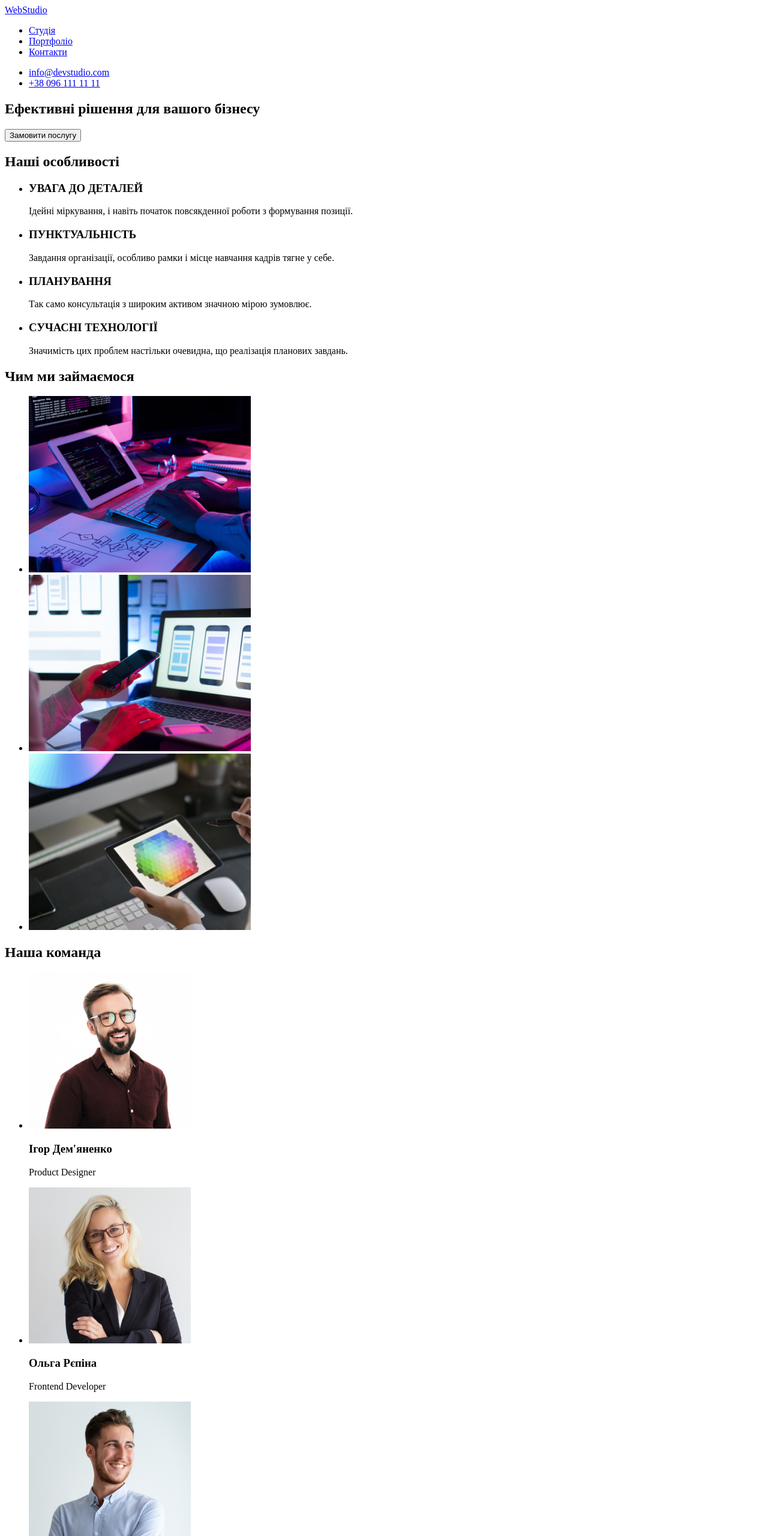
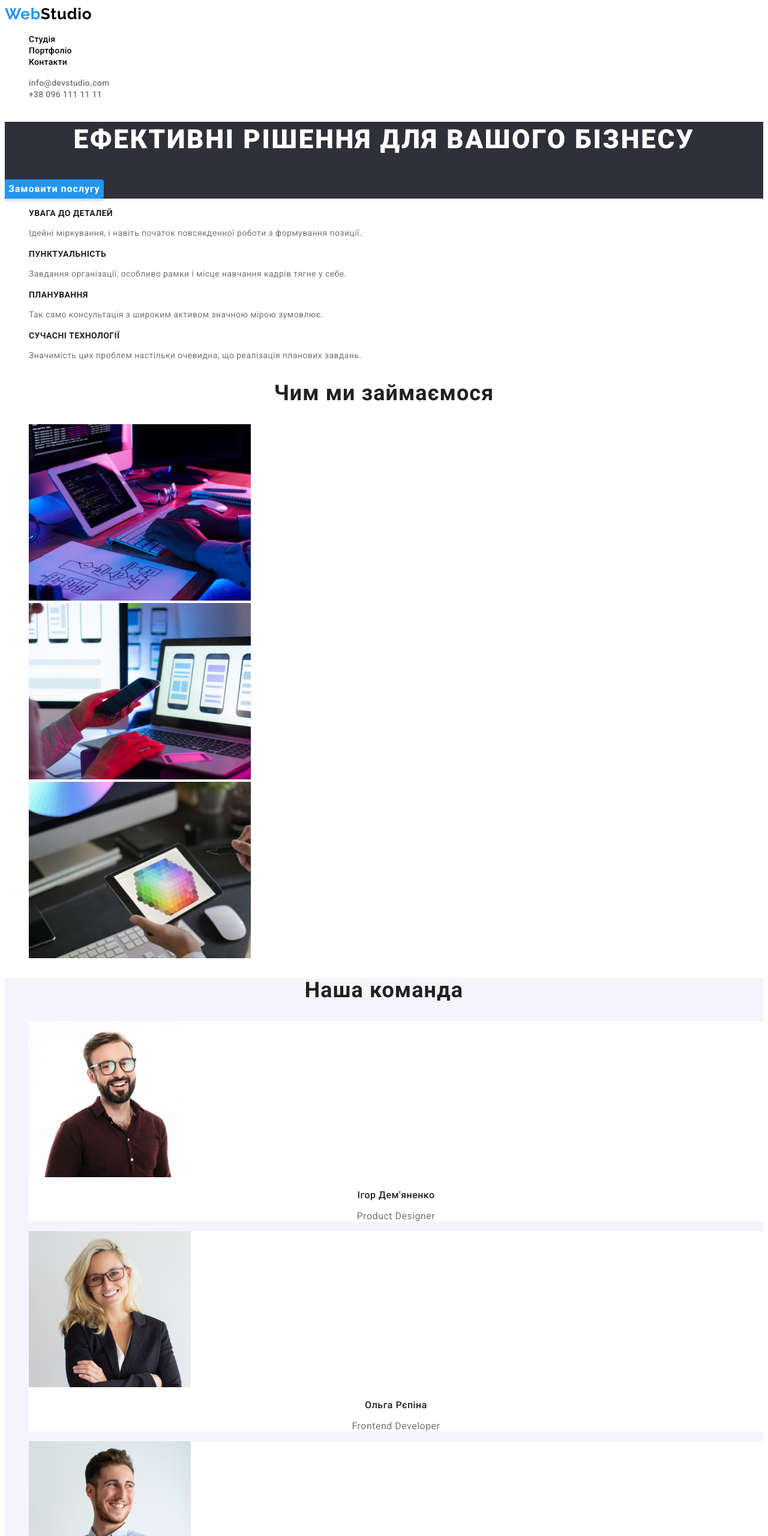
Before and after one commit to ndnastia/goit-markup-hw-01, a plain HTML site: page index.html in a window 1280 px wide. Shown: the top 2560 px of the page at 60% size. Drawn offline with Linux system fonts and the light colour scheme.

Commit message:
added css

```diff
--- /dev/null
+++ b/css/styles.css
@@ -0,0 +1,265 @@
+:root {
+--main-color: #2F303A;
+--second-color: #F5F4FA;
+--main-text-color: #212121;
+--second-text-color: #757575;
+--accent-text-color: #2196F3;
+--logo-text-header: #000000;
+--logo-text-footer: #fff;
+--body-color: #fff;
+--second-body-color: #F5F4FA;
+}
+body {
+    font-family: 'Raleway', sans-serif;
+    font-family: 'Roboto', sans-serif;
+    background-color: var(--body-color);
+}
+
+/*Header*/
+
+.logo-header {
+    font-family: 'Raleway';
+    font-weight: 700;
+    font-size: 26px;
+    line-height: 1.192;
+    letter-spacing: 0.03em;
+    text-decoration: none;
+    color: var(--logo-text-header);
+}
+
+.accent-logo {
+    color: var(--accent-text-color);
+}
+
+li {
+    list-style-type: none;
+}
+
+.navigation-bar {
+    text-decoration: none;
+    font-weight: 500;
+    font-size: 14px;
+    line-height: 1.142;
+    letter-spacing: 0.02em;
+    color: var(--main-text-color), #212121;
+}
+
+.contact-info {
+    font-style: normal;
+    text-decoration: none;
+    font-weight: 500;
+    font-size: 14px;
+    line-height: 1.142;
+    letter-spacing: 0.02em;
+    color: var(--second-text-color);
+}
+
+.navigation-bar:hover,
+.navigation-bar:focus{
+    color: var(--accent-text-color);
+}
+
+.contact-info:hover,
+.contact-info:focus {
+    color: var(--accent-text-color);
+}
+
+/*Main body of main page*/
+
+/*main section*/
+
+.main-section {
+background-color: var(--main-color);
+}
+.main-title {
+font-weight: 900;
+font-size: 44px;
+line-height: 1.363;
+text-align: center;
+letter-spacing: 0.06em;
+text-transform: uppercase;
+color: var(--body-color);
+}
+
+
+button {
+    border: none;
+    cursor: pointer;
+}
+.order-button {
+    background: var(--accent-text-color);
+    box-shadow: 0px 4px 4px rgba(0, 0, 0, 0.15);
+    border-radius: 4px;
+    font-family: inherit;
+    font-weight: 700;
+    font-size: 16px;
+    line-height: 1.875;
+    display: flex;
+    align-items: center;
+    text-align: center;
+    letter-spacing: 0.06em;
+    color: var(--body-color);
+}
+
+.order-button:hover,
+.order-button:focus {
+    background: #188CE8;
+    box-shadow: 0px 4px 4px rgba(0, 0, 0, 0.15);
+    border-radius: 4px;
+}
+
+/*features section*/
+
+.features-section {
+    background: var(--body-color);
+}
+.visually-hidden {
+    position: absolute;
+    white-space: nowrap;
+    width: 1px;
+    height: 1px;
+    overflow: hidden;
+    border: 0;
+    padding: 0;
+    clip: rect(0 0 0 0);
+    clip-path: inset(50%);
+    margin: -1px;
+}
+
+.features-title{
+    font-weight: 700;
+    font-size: 14px;
+    line-height: 1.142;
+    letter-spacing: 0.03em;
+    text-transform: uppercase;
+    color: var(--main-text-color);
+}
+
+.features-text {
+    font-weight: 400;
+    font-size: 14px;
+    line-height: 1.714;
+    letter-spacing: 0.03em;
+    color: var(--second-text-color);
+}
+
+/*activity section*/
+
+.activity-section {
+    background-color: var(--body-color);
+}
+
+.activity-title,
+.team-title {
+    font-weight: 700;
+    font-size: 36px;
+    line-height: 1.166;
+    text-align: center;
+    letter-spacing: 0.03em;
+    color: var(--main-text-color);
+}
+
+/*team section*/
+
+.team-section {
+    background: var(--second-body-color);
+}
+
+.team-list {
+    background-color: var(--body-color);
+}
+
+.team-name {
+    font-weight: 500;
+    font-size: 16px;
+    line-height: 1.187;
+    letter-spacing: 0.03em;
+    text-align: center;
+    color: var(--main-text-color);
+}
+
+.team-position {
+    font-weight: 400;
+    font-size: 16px;
+    line-height: 1.187;
+    letter-spacing: 0.03em;
+    text-align: center;
+    color: var(--second-text-color);
+}
+
+/*Footer*/
+
+.footer {
+    background-color: var(--main-color);
+}
+.logo-footer {
+    font-family: 'Raleway';
+    font-style: normal;
+    font-weight: 700;
+    font-size: 26px;
+    line-height: 1.192;
+    letter-spacing: 0.03em;
+    color: var(--logo-text-footer);
+    text-decoration: none;
+}
+
+.footer-address {
+    font-style: normal;
+    font-weight: 400;
+    font-size: 14px;
+    line-height: 1.714;
+    letter-spacing: 0.03em;
+    color: var(--body-color);
+    text-decoration: none;
+}
+
+
+/*Portfolio page*/
+.filter-button {
+    background-color: var(--second-color);
+    border-radius: 4px;
+    font-style:inherit;
+    font-weight: 500;
+    font-size: 16px;
+    line-height: 1.625;
+    text-align: center;
+    letter-spacing: 0.03em;
+    width: 125px;
+    height: 38px;
+    left: 593px;
+    top: 174px;
+}
+
+.filter-button:hover,
+.filter-button:focus {
+    background-color: var(--accent-text-color);
+    box-shadow: 0px 3px 1px rgba(0, 0, 0, 0.1), 0px 1px 2px rgba(0, 0, 0, 0.08), 0px 2px 2px rgba(0, 0, 0, 0.12);
+    border-radius: 4px;
+    color: var(--body-color);
+}
+
+.all-list {
+    box-sizing: border-box;
+    width: 370px;
+    height: 404px;
+    left: 215px;
+    top: 262px;
+    background: var(--body-color);
+    border: 1px solid #EEEEEE;
+}
+
+.project-name {
+    font-weight: 700;
+    font-size: 18px;
+    line-height: 2;
+    letter-spacing: 0.06em;
+    color: var(--main-text-color);
+}
+
+.project {
+    font-weight: 400;
+    font-size: 16px;
+    line-height: 1.875;
+    letter-spacing: 0.03em;
+    color: var(--second-text-color);
+}
--- a/index.html
+++ b/index.html
@@ -5,6 +5,11 @@
     <meta http-equiv="X-UA-Compatible" content="IE=edge">
     <meta name="viewport" content="width=device-width, initial-scale=1.0">
     <title>WebStudio</title>
+
+    <link rel="preconnect" href="https://fonts.googleapis.com">
+    <link rel="preconnect" href="https://fonts.gstatic.com" crossorigin>
+    <link href="https://fonts.googleapis.com/css2?family=Raleway:wght@700&family=Roboto:wght@400;500;700;900&display=swap" rel="stylesheet">
+    <link rel="stylesheet" href="./css/styles.css">
 </head>
 <body>
     <!--Header-->
@@ -12,55 +17,55 @@
 
         <!--Navigation bar-->
         <nav>
-            <a href="./index.html">WebStudio</a>
+            <a class="logo-header" href="./index.html"><span class="accent-logo">Web</span>Studio</a>
 
             <ul>
-                <li><a href="./index.html">Студія</a></li>
-                <li> <a href="#">Портфоліо</a></li>
-                <li><a href="#">Контакти</a></li>
+                <li><a class="navigation-bar" href="./index.html">Студія</a></li>
+                <li><a class="navigation-bar" href="./portfolio.html">Портфоліо</a></li>
+                <li><a class="navigation-bar" href="#">Контакти</a></li>
             </ul>
         </nav>
 
         <!--Contact info-->
         <ul>
-            <li><a href="mailto:info@devstudio.com">info@devstudio.com</a></li>
-            <li><a href="tel:+380961111111">+38 096 111 11 11</a></li>
+            <li><a class="contact-info" href="mailto:info@devstudio.com">info@devstudio.com</a></li>
+            <li><a class="contact-info" href="tel:+380961111111">+38 096 111 11 11</a></li>
         </ul>
     </header>
     <!--Main content-->
     <main>
 
         <!--Main section-->
-        <section>
-            <h1>Ефективні рішення для вашого бізнесу</h1>
-            <button type="button">Замовити послугу</button>
+        <section class="main-section">
+            <h1 class="main-title">Ефективні рішення для вашого бізнесу</h1>
+            <button class="order-button" type="button">Замовити послугу</button>
         </section>
 
         <!--Features section-->
-        <section>
-            <h2>Наші особливості</h2>
+        <section class="features-section">
+            <h2 class="visually-hidden">Наші особливості</h2>
             <ul>
                 <li>
-                    <h3>УВАГА ДО ДЕТАЛЕЙ</h3>
-                    <p>
+                    <h3 class="features-title">УВАГА ДО ДЕТАЛЕЙ</h3>
+                    <p class="features-text">
                         Ідейні міркування, і навіть початок повсякденної роботи з формування позиції.
                     </p>
                 </li>
                 <li>
-                    <h3>ПУНКТУАЛЬНІСТЬ</h3>
-                    <p>
+                    <h3 class="features-title">ПУНКТУАЛЬНІСТЬ</h3>
+                    <p class="features-text">
                         Завдання організації, особливо рамки і місце навчання кадрів тягне у себе.
                     </p>
                 </li>
                 <li>
-                    <h3>ПЛАНУВАННЯ</h3>
-                    <p>
+                    <h3 class="features-title">ПЛАНУВАННЯ</h3>
+                    <p class="features-text">
                         Так само консультація з широким активом значною мірою зумовлює.
                     </p>
                 </li>
                 <li>
-                    <h3>СУЧАСНІ ТЕХНОЛОГІЇ</h3>
-                    <p>
+                    <h3 class="features-title">СУЧАСНІ ТЕХНОЛОГІЇ</h3>
+                    <p class="features-text">
                         Значимість цих проблем настільки очевидна, що реалізація планових завдань.
                     </p>
                 </li>
@@ -68,8 +73,8 @@
         </section>
 
         <!--Activity section-->
-        <section>
-            <h2>Чим ми займаємося</h2>
+        <section class="activity-section">
+            <h2 class="activity-title">Чим ми займаємося</h2>
             <ul>
                 <li>
                     <img src="./images/image1.jpg" alt="Людина за комп'ютером" width="370" height="294"/>
@@ -83,28 +88,28 @@
         </section>
 
         <!--Team Section-->
-        <section>
-            <h2>Наша команда</h2>
+        <section class="team-section">
+            <h2 class="team-title">Наша команда</h2>
             <ul>
-                <li>
+                <li class="team-list">
                     <img src="./images/image4.jpg" alt="Чоловік в окулярах" width="270" height="260" />
-                    <h3>Ігор Дем'яненко</h3>
-                    <p>Product Designer</p>
+                    <h3 class="team-name">Ігор Дем'яненко</h3>
+                    <p class="team-position">Product Designer</p>
                 </li>
-                <li>
+                <li class="team-list">
                     <img src="./images/image5.jpg" alt="Жінка в окулярах" width="270" height="260" />
-                    <h3>Ольга Рєпіна</h3>
-                    <p>Frontend Developer</p>
+                    <h3 class="team-name">Ольга Рєпіна</h3>
+                    <p class="team-position">Frontend Developer</p>
                 </li>
-                <li>
+                <li class="team-list">
                     <img src="./images/image6.jpg" alt="Чоловік в сорочці" width="270" height="260" />
-                    <h3>Микола Тарасов</h3>
-                    <p>Marketing</p>
+                    <h3 class="team-name">Микола Тарасов</h3>
+                    <p class="team-position">Marketing</p>
                 </li>
-                <li>
+                <li class="team-list">
                     <img src="./images/image7.jpg" alt="Чоловік в чорній футболці" width="270px" height="260px" />
-                    <h3>Михайло Єрмаков</h3>
-                    <p>UI Designer</p>
+                    <h3 class="team-name">Михайло Єрмаков</h3>
+                    <p class="team-position">UI Designer</p>
                 </li>
             </ul>
         </section>
@@ -112,14 +117,14 @@
     </main>
 
     <!--Footer-->
-    <footer>
-        <a href="./index.html">WebStudio</a>
+    <footer class="footer">
+        <a class="logo-footer" href="./index.html"><span class="accent-logo">Web</span>Studio</a>
         <address>
-            <a href="https://www.google.com/maps/d/u/0/viewer?mid=10uSM3H-mIU3GznYo2szRIEphczw&hl=en_US&ll=50.42732700000001%2C30.538092&z=17" target="_blank" rel="noopener noreferrer nofollow">м. Київ, пр-т Лесі Українки, 26</a>
+            <a class="footer-address" href="https://www.google.com/maps/d/u/0/viewer?mid=10uSM3H-mIU3GznYo2szRIEphczw&hl=en_US&ll=50.42732700000001%2C30.538092&z=17" target="_blank" rel="noopener noreferrer nofollow">м. Київ, пр-т Лесі Українки, 26</a>
         <ul>
 
-            <li><a href="mailto:info@devstudio.com">info@devstudio.com</a></li>
-            <li><a href="tel:+380961111111">+38 096 111 11 11</a></li>
+            <li><a class="contact-info" href="mailto:info@devstudio.com">info@devstudio.com</a></li>
+            <li><a class="contact-info" href="tel:+380961111111">+38 096 111 11 11</a></li>
         </ul>
         </address>
     </footer>
```
Also changed, not shown: portfolio.html (added, +111 -0 lines), images/boxes.jpg (added), images/business.jpg (added), images/inspiration.jpg (added), images/lab.jpg (added), images/limited.jpg (added), images/neworlean.jpg (added), images/prime.jpg (added), images/seafood.jpg (added), images/techno.jpg (added).
